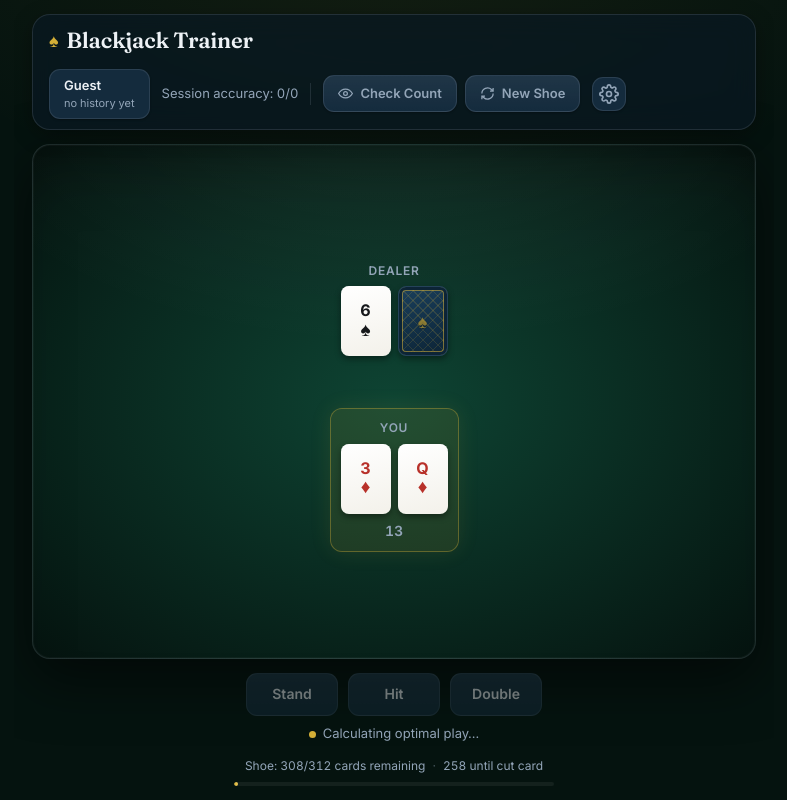
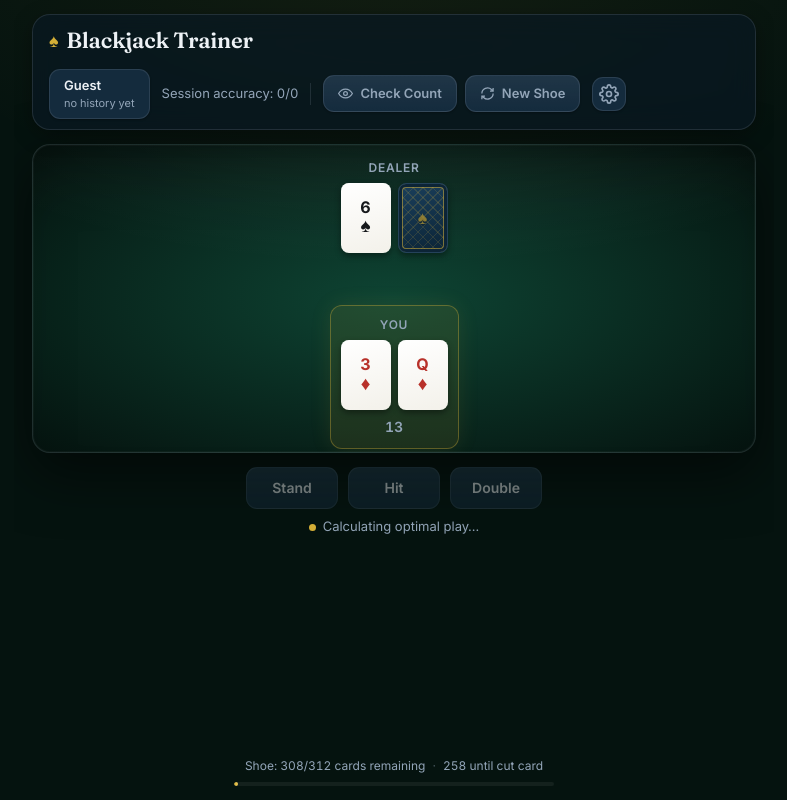
Before and after one commit to nickcifelli/blackjack, a React (Vite) app: page / in a window 1280 px wide. Shown: the whole page, without its empty margins (246-1033 px from the left). Built offline with nearby package versions, Linux system fonts and the light colour scheme.

Commit message:
UX improvements

```diff
--- a/src/App.css
+++ b/src/App.css
@@ -579,13 +579,13 @@
 .table {
   position: relative;
   flex: 1 1 auto;
-  min-height: 0;
+  min-height: 260px;
   background:
     radial-gradient(ellipse 120% 90% at 50% -10%, rgba(255, 255, 255, 0.05), transparent 55%),
     radial-gradient(ellipse at center, var(--felt) 0%, var(--felt-dark) 100%);
   border: 1px solid var(--panel-border-soft);
   border-radius: var(--radius-lg);
-  padding: 18px 18px;
+  padding: 10px 18px;
   display: flex;
   flex-direction: column;
   justify-content: center;
@@ -769,8 +769,18 @@
   text-shadow: 0 1px 2px rgba(0, 0, 0, 0.4);
 }
 
+.outcome-zone {
+  flex: 0 0 276px;
+  height: 276px;
+  display: flex;
+  flex-direction: column;
+  align-items: stretch;
+  justify-content: flex-start;
+  gap: 10px;
+  overflow-y: auto;
+}
+
 .decision-area {
-  flex: 0 0 auto;
   display: flex;
   flex-direction: column;
   align-items: center;
@@ -817,6 +827,7 @@
 .btn-deal {
   flex: 0 0 auto;
   align-self: center;
+  margin-top: auto;
   border-color: rgba(212, 175, 55, 0.5);
   background: linear-gradient(180deg, var(--accent-bright), var(--accent));
   color: var(--accent-ink);
@@ -836,7 +847,7 @@
 
 .results-panel {
   flex: 0 0 auto;
-  max-height: 45vh;
+  max-height: 216px;
   overflow-y: auto;
   border-radius: var(--radius-md);
   border: 1px solid var(--panel-border-soft);
--- a/src/App.tsx
+++ b/src/App.tsx
@@ -81,6 +81,7 @@ function App() {
         summary={game.summary}
       />
 
+      <div className="outcome-zone">
         {game.phase === 'player-turn' && (
           <div className="decision-area">
             <DecisionButtons legalActions={game.legalActions} disabled={!game.canChoose} onChoose={game.choose} />
@@ -95,6 +96,7 @@ function App() {
             Deal Next Hand
           </button>
         )}
+      </div>
 
       <div className="shoe-panel">
         <div className="shoe-info">
```
Lines whose indentation alone changed are shown as unchanged.
